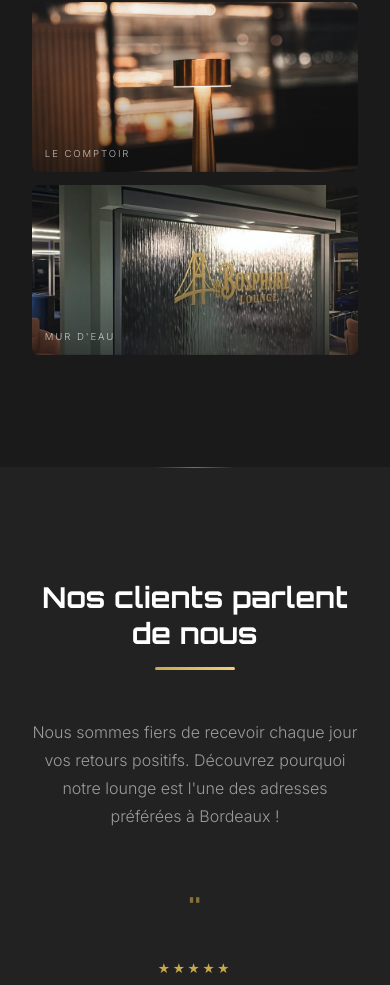
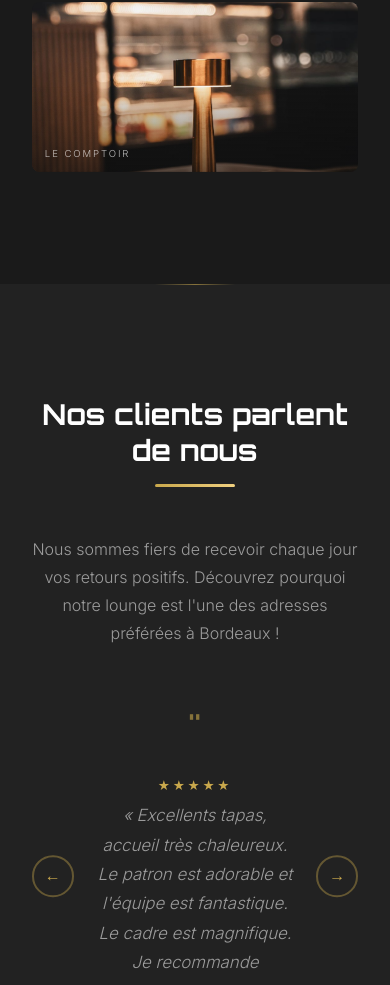
Before and after one commit to LELANS/bosphore-lounge, a plain HTML site: page index.html in a window 390 px wide. Shown: the part 5359-6344 px from the top of the page. Drawn offline with Linux system fonts and the light colour scheme.

Commit message:
Remove wall photo from gallery

```diff
--- a/index.html
+++ b/index.html
@@ -402,7 +402,6 @@ body.open #ov { opacity: 1; visibility: visible }
 .gi2 { grid-column: span 4 }
 .gi3 { grid-column: span 3 }
 .gi4 { grid-column: span 7 }
-.gi5 { grid-column: span 5 }
 
 /* ════════════════ REVIEWS ════════════════ */
 #reviews {
@@ -722,7 +721,7 @@ footer {
   .galerie-grid { grid-auto-rows: 170px }
   .gi1 { grid-column: span 12; grid-row: span 2 }
   .gi2, .gi3 { grid-column: span 6 }
-  .gi4, .gi5 { grid-column: span 6 }
+  .gi4 { grid-column: span 12 }
   .menu-showcase { grid-template-columns:repeat(2,minmax(0,1fr)); margin-bottom:3rem }
   .menu-feature { min-height:360px }
   .menu-board { grid-template-columns:1fr; gap:3rem }
@@ -730,7 +729,7 @@ footer {
 }
 @media (max-width: 600px) {
   .carte-grid { grid-template-columns: 1fr }
-  .gi2,.gi3,.gi4,.gi5 { grid-column: span 12 }
+  .gi2,.gi3,.gi4 { grid-column: span 12 }
   .hero-sous { font-size: .9rem }
   .resa-form { padding: 1.8rem 1.2rem }
   .form-grid { grid-template-columns:1fr; gap:0 }
@@ -951,7 +950,6 @@ footer {
       <div class="gi gi2 rv d1"><img src="assets/img/photo-6.jpg" alt="Enseigne" width="1920" height="2880" loading="lazy" decoding="async"><span class="gi-label">L'enseigne</span></div>
       <div class="gi gi3 rv d2"><img src="assets/img/photo-3.jpg" alt="Chicha" width="1920" height="3412" loading="lazy" decoding="async"><span class="gi-label">Chicha</span></div>
       <div class="gi gi4 rv d1"><img src="assets/img/photo-2.jpg" alt="Comptoir" width="1920" height="2880" loading="lazy" decoding="async"><span class="gi-label">Le comptoir</span></div>
-      <div class="gi gi5 rv d2"><img src="assets/img/photo-1.jpg" alt="Mur d'eau" width="1173" height="2292" loading="lazy" decoding="async"><span class="gi-label">Mur d'eau</span></div>
     </div>
   </div>
 </section>
```
